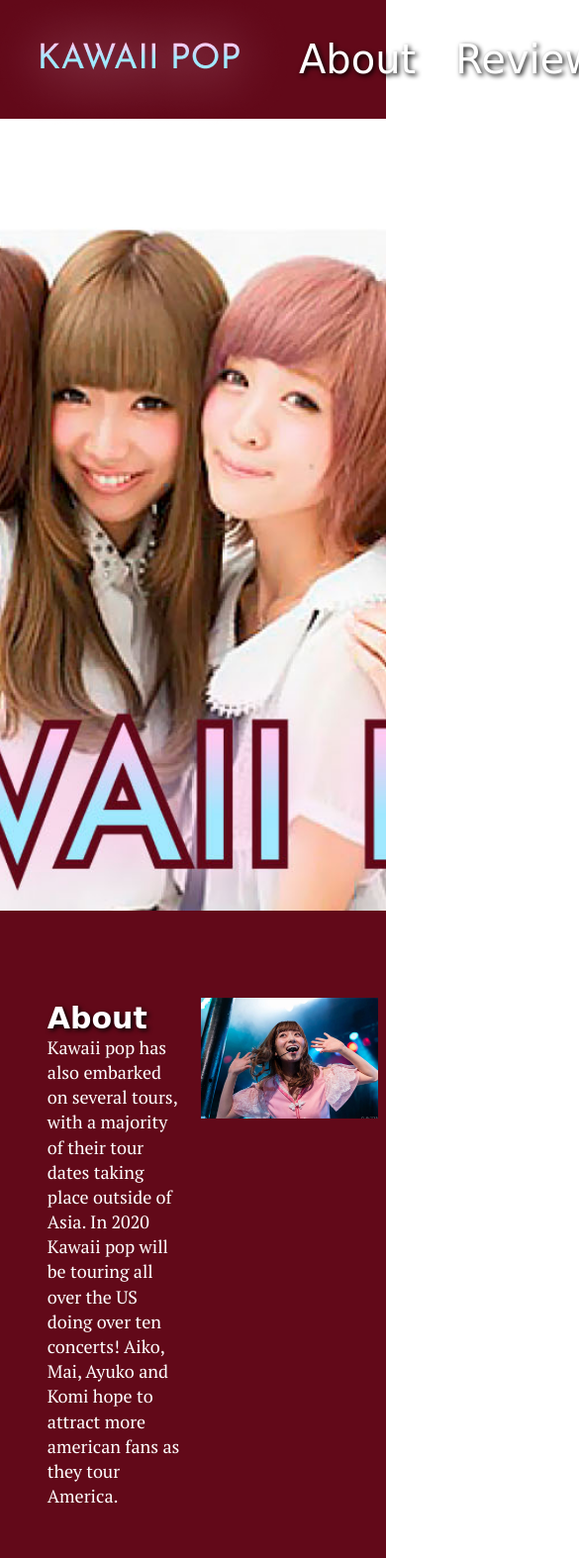
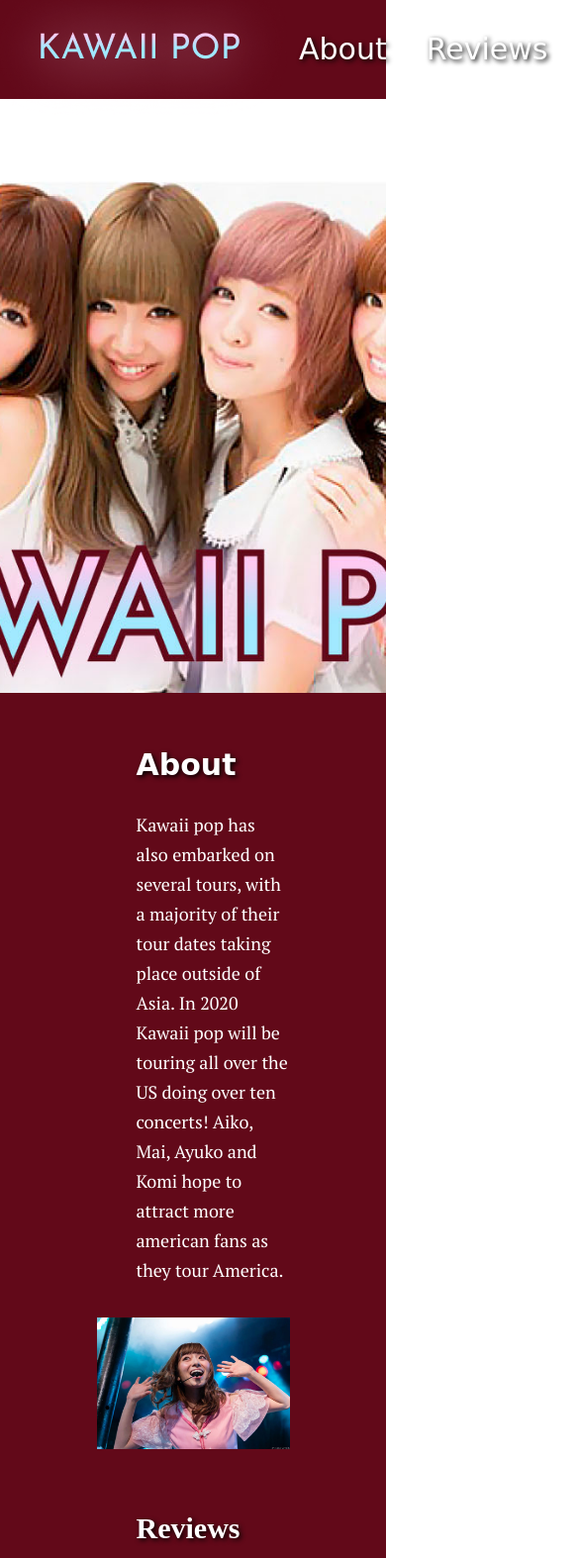
Before and after one commit to mollyloy/Web1_MusicProject-, a plain HTML site: page index.html in a window 390 px wide. Shown: the top 1574 px of the page at 99% size, 585 px wide, since content can reach past the window. Drawn offline with nearby package versions, Linux system fonts and the light colour scheme; a script that the page names is missing; a web font is replaced by a local one.

Commit message:
nov 6th
nav a is GLOWING!! Working on media

```diff
--- a/css/main.css
+++ b/css/main.css
@@ -127,6 +127,14 @@
     margin-right: 40px;
     color: #fff;
   }
+  a:hover {
+    -webkit-stroke-width: 5.3px;
+     -webkit-stroke-color: #FFFFFF;
+     -webkit-fill-color: #FFFFFF;
+     text-shadow: 1px 0px 25px #FFCAEA;
+  }
+
+
 
   .hero {
     width: 100%;
@@ -143,6 +151,7 @@
     font-size: 18;
     color: white;
     margin-left: 40px;
+    margin-top: 40px;
   }
 
   h1 {
@@ -162,7 +171,7 @@
     color: #fff;
     font-family: 'PT Serif', serif;
     font-size: 18px;
-    padding-top: 80px;
+    padding-top: 50px;
   }
 
   .reusablesection img {
@@ -174,8 +183,9 @@
     display: flex;
     justify-content: space-between;
     align-items: flex-start;
-    margin: 0 auto;
+    margin:0 auto;
     flex-direction: row;
+    line-height: 30px;
   }
 
   .kawaii_img {
@@ -211,6 +221,7 @@
 
   li {
     list-style-type: none;
+    text-overflow:ellipsis;
   }
 
 footer{
@@ -312,9 +323,66 @@ footer{
      Modify as content requires.
      ========================================================================== */
 
-  @media only screen and (min-width: 35em) {
-    /* Style adjustments for viewports that meet the condition */
-  }
+     /* On screens that are 1000px wide or less */
+     @media screen and (max-width: 1000px) {
+       nav {
+         width: 100%;
+         background-color: #620919;
+         height: 100px;
+         display: flex;
+         justify-content: space-between;
+         align-items: center;
+         font-family: 'Coiny', cursive;
+         font-size: 30px;
+         text-shadow: 2px 2px 5px black;
+       }
+       .hero {
+         width: 100%;
+         height: 600px;
+         background-color: #ebebeb;
+         background-image: url('../img/Group 1.jpg');
+         background-position: center;
+         background-repeat: no-repeat;
+         background-size: cover;
+       }
+       p {
+         font-family: 'PT Serif', serif;
+         font-size: 16;
+         color: white;
+         margin-left: 40px;
+         margin-top: 40px;
+       }
+     }
+
+     /* On screens that are 900px wide or less */
+     @media screen and (max-width: 900px) {
+         .kawaii_info {
+           flex-direction: column;
+           justify-content: center;
+           align-items: center;
+          }
+
+     }
+
+     /* On screens that are 768px wide or less */
+     @media screen and (max-width: 768px) {
+
+     }
+
+     /* On screens that are 550px wide or less */
+     @media screen and (max-width: 550px) {
+
+     }
+
+     /* On screens that are 450px wide or less */
+     @media screen and (max-width: 450px) {
+
+     }
+
+     /* On screens that are 300px wide or less */
+     @media screen and (max-width: 300px) {
+
+     }
 
   @media print,
   (-webkit-min-device-pixel-ratio: 1.25),
```
